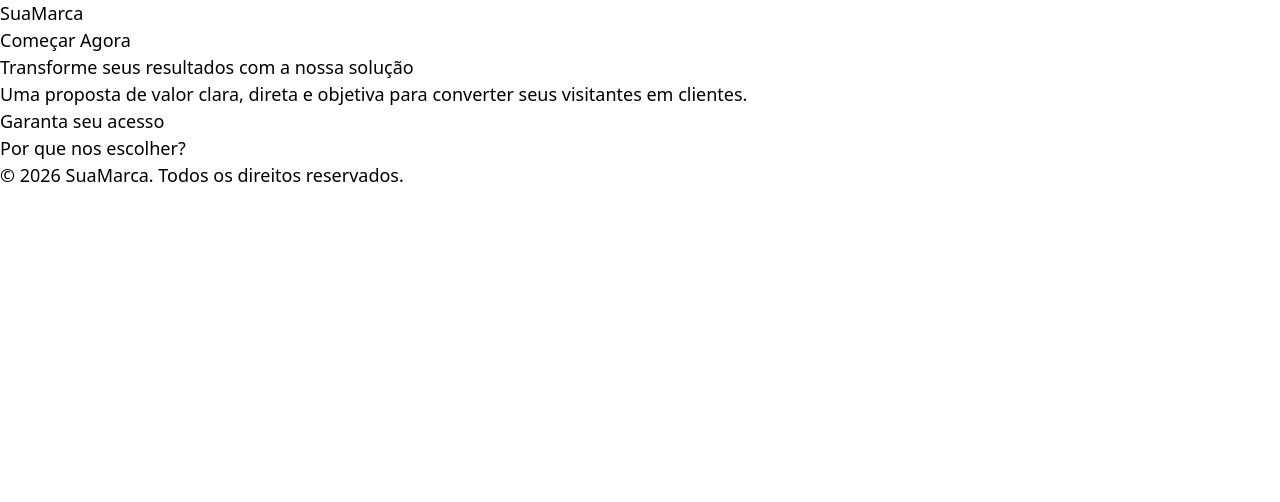
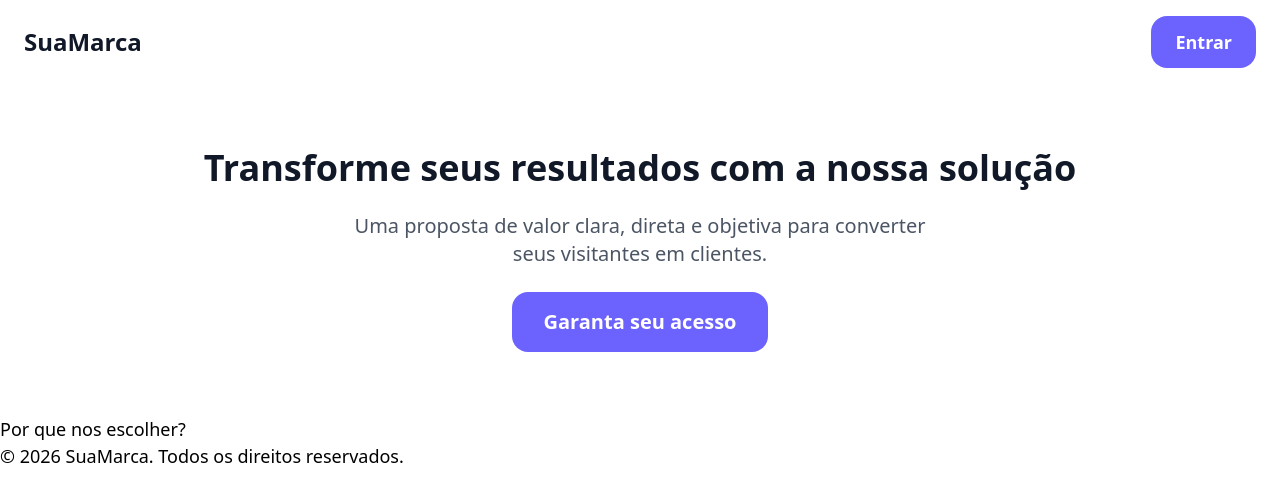
Before and after one commit to MixuriM/Elder_Web, a React (Vite) app in the folder frontend/: page / in a window 1280 px wide. Shown: the top 502 px of the page. Built offline with nearby package versions, Linux system fonts and the light colour scheme; no server answers.

Commit message:
feat: botao Entrar funcional na landing page
Adiciona navegacao via useNavigate para /welcome nos botoes da
LandingPage (navbar e CTA do hero), com texto "Entrar" no botao
principal do navbar e estilo Tailwind basico consistente com
FormularioLogin (cor, contraste, area de toque).

```diff
--- a/frontend/src/pages/LandingPage.tsx
+++ b/frontend/src/pages/LandingPage.tsx
@@ -1,4 +1,5 @@
 import React from 'react';
+import { useNavigate } from 'react-router-dom';
 
 // Interfaces de tipos para os dados da Landing Page
 export interface HeroProps {
@@ -15,10 +16,30 @@ export interface LandingPageProps {
 
 // Subcomponente de Hero (Seção Principal)
 const HeroSection: React.FC<HeroProps> = ({ headline, subheadline, ctaText, onCtaClick }) => (
-  <header className="hero-section">
-    <h1>{headline}</h1>
-    <p>{subheadline}</p>
-    <button onClick={onCtaClick} type="button">
+  <header className="hero-section flex flex-col items-center gap-6 px-6 py-16 text-center">
+    <h1 className="text-4xl font-bold text-gray-900 dark:text-white">{headline}</h1>
+    <p className="max-w-xl text-xl text-gray-600 dark:text-gray-300">{subheadline}</p>
+    <button
+      onClick={onCtaClick}
+      type="button"
+      className="
+        rounded-2xl
+        bg-[#6C63FF]
+        px-8
+        py-4
+        text-xl
+        font-bold
+        text-white
+        transition
+        duration-300
+        hover:bg-[#5C54E8]
+        focus:outline-none
+        focus-visible:ring-2
+        focus-visible:ring-[#6C63FF]/40
+        dark:bg-[#7C74FF]
+        dark:hover:bg-[#6C63FF]
+      "
+    >
       {ctaText}
     </button>
   </header>
@@ -26,16 +47,39 @@ const HeroSection: React.FC<HeroProps> = ({ headline, subheadline, ctaText, onCt
 
 // Componente Principal da Landing Page
 export const LandingPage: React.FC<LandingPageProps> = ({ children }) => {
+  const navigate = useNavigate();
   const handlePrimaryAction = () => {
-    // Lógica da conversão / scroll / redirecionamento
+    navigate('/welcome');
   };
 
   return (
     <div className="landing-page-container">
       {/* 1. Header / Navegação */}
-      <nav className="navbar">
-        <div className="logo">SuaMarca</div>
-        <button onClick={handlePrimaryAction}>Começar Agora</button>
+      <nav className="navbar flex items-center justify-between px-6 py-4">
+        <div className="logo text-2xl font-bold text-gray-900 dark:text-white">SuaMarca</div>
+        <button
+          onClick={handlePrimaryAction}
+          type="button"
+          className="
+            rounded-2xl
+            bg-[#6C63FF]
+            px-6
+            py-3
+            text-lg
+            font-bold
+            text-white
+            transition
+            duration-300
+            hover:bg-[#5C54E8]
+            focus:outline-none
+            focus-visible:ring-2
+            focus-visible:ring-[#6C63FF]/40
+            dark:bg-[#7C74FF]
+            dark:hover:bg-[#6C63FF]
+          "
+        >
+          Entrar
+        </button>
       </nav>
 
       {/* 2. Hero Section */}
```
